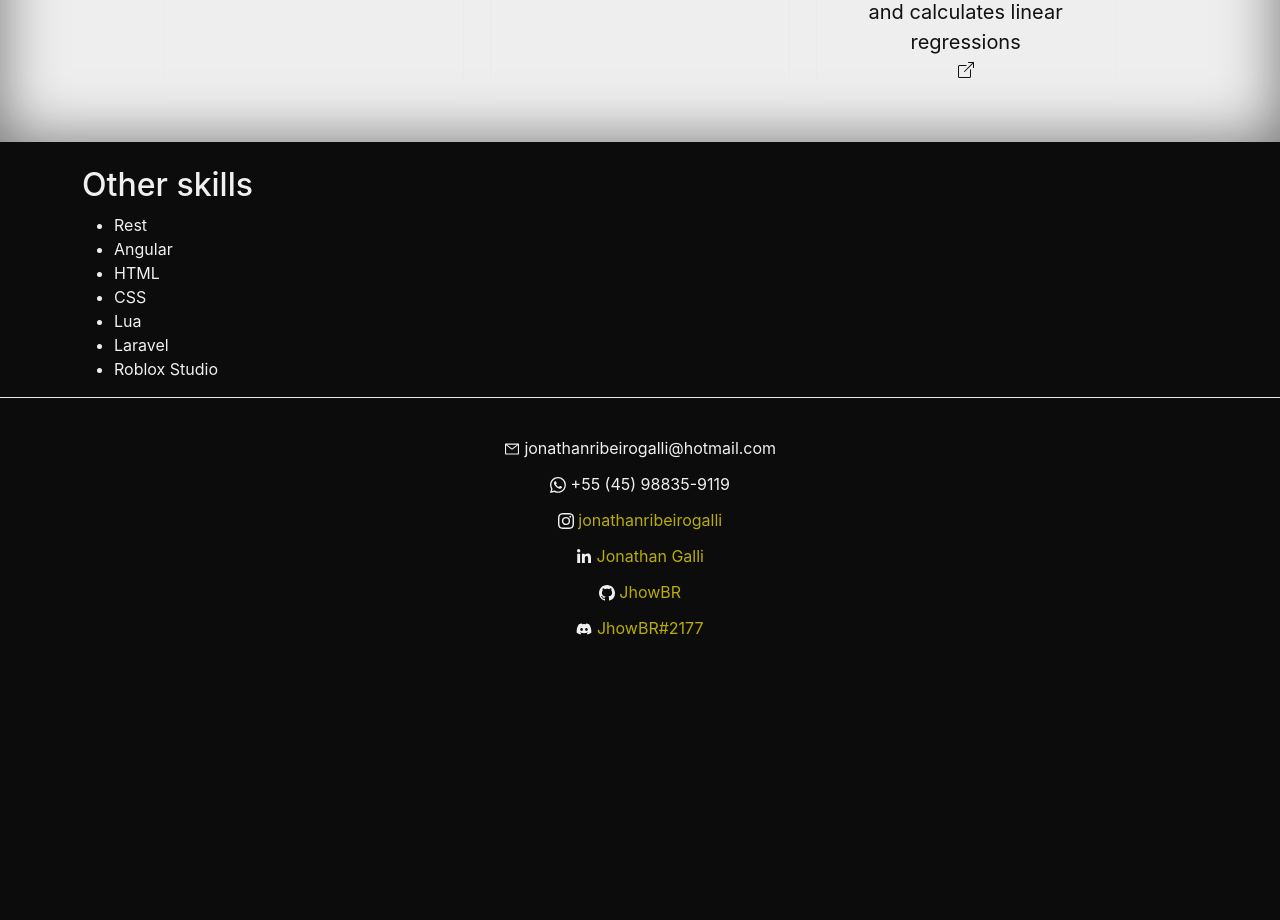
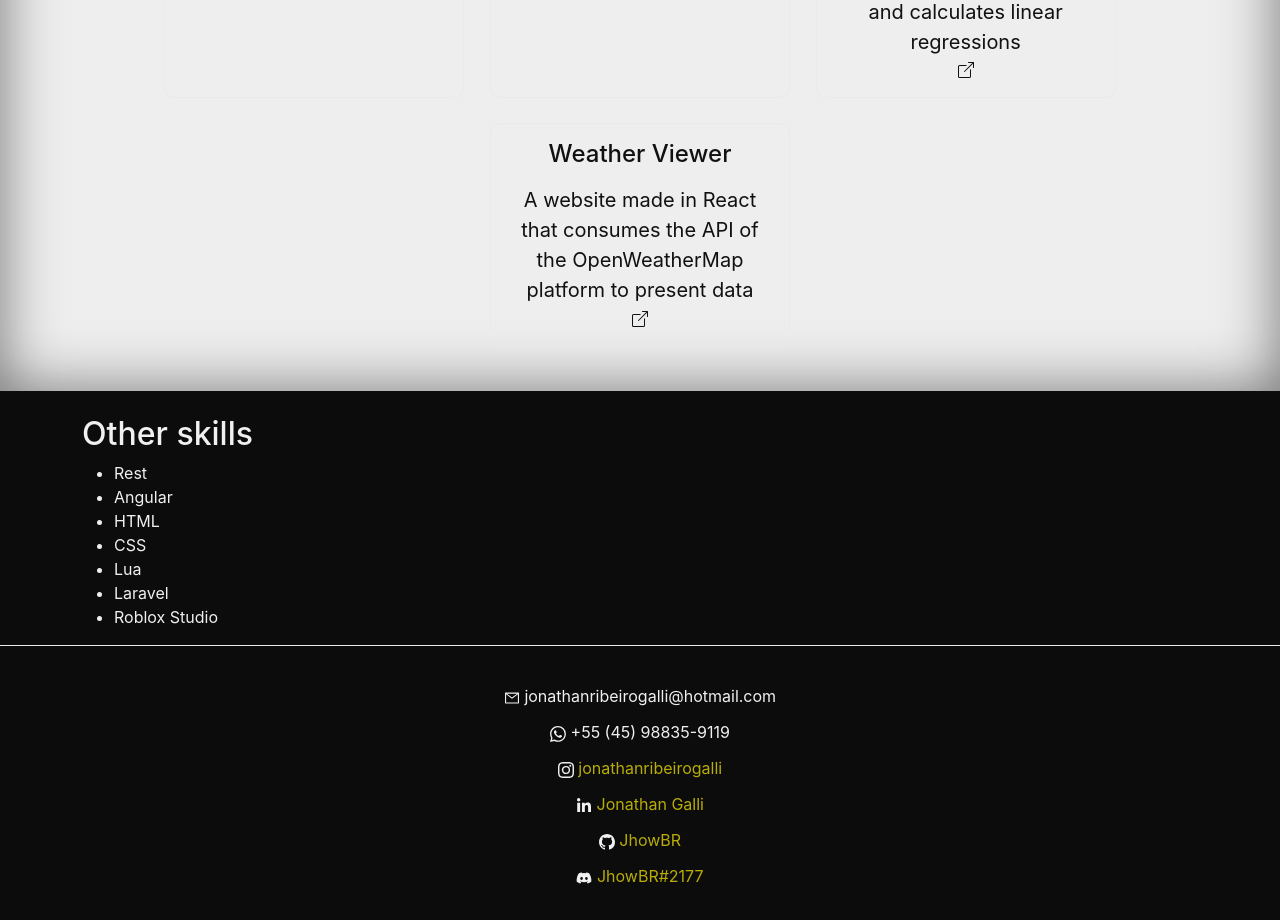
Before and after one commit to JhowBR/personal-website, a Next.js app: page / in a window 1280 px wide. Shown: the part 1360-2280 px from the top of the page. Before the commit the page ends 2038 px from the top, so only its background shows below. Built offline with nearby package versions, Linux system fonts and the light colour scheme.

Commit message:
Weather Viewer Card added

```diff
--- a/pages/index.tsx
+++ b/pages/index.tsx
@@ -81,6 +81,7 @@ const Home: NextPage = () => {
             <Card href='/' name='Personal Website' description="This website, made with NextJS and React" />
             <Card href='spellapi' name='SpellAPI' description="A Unity's API for creation of spells in games" />
             <Card href='https://linear-regression.streamlit.app/' name='Linear Regression App' description="A Streamlit Data Visualization app that presents data from the vega-datasets lib in charts and calculates linear regressions" />
+            <Card href='https://simply-weather-viewer.vercel.app/' name='Weather Viewer' description="A website made in React that consumes the API of the OpenWeatherMap platform to present data" />
           </div>
       </div>
 
```
